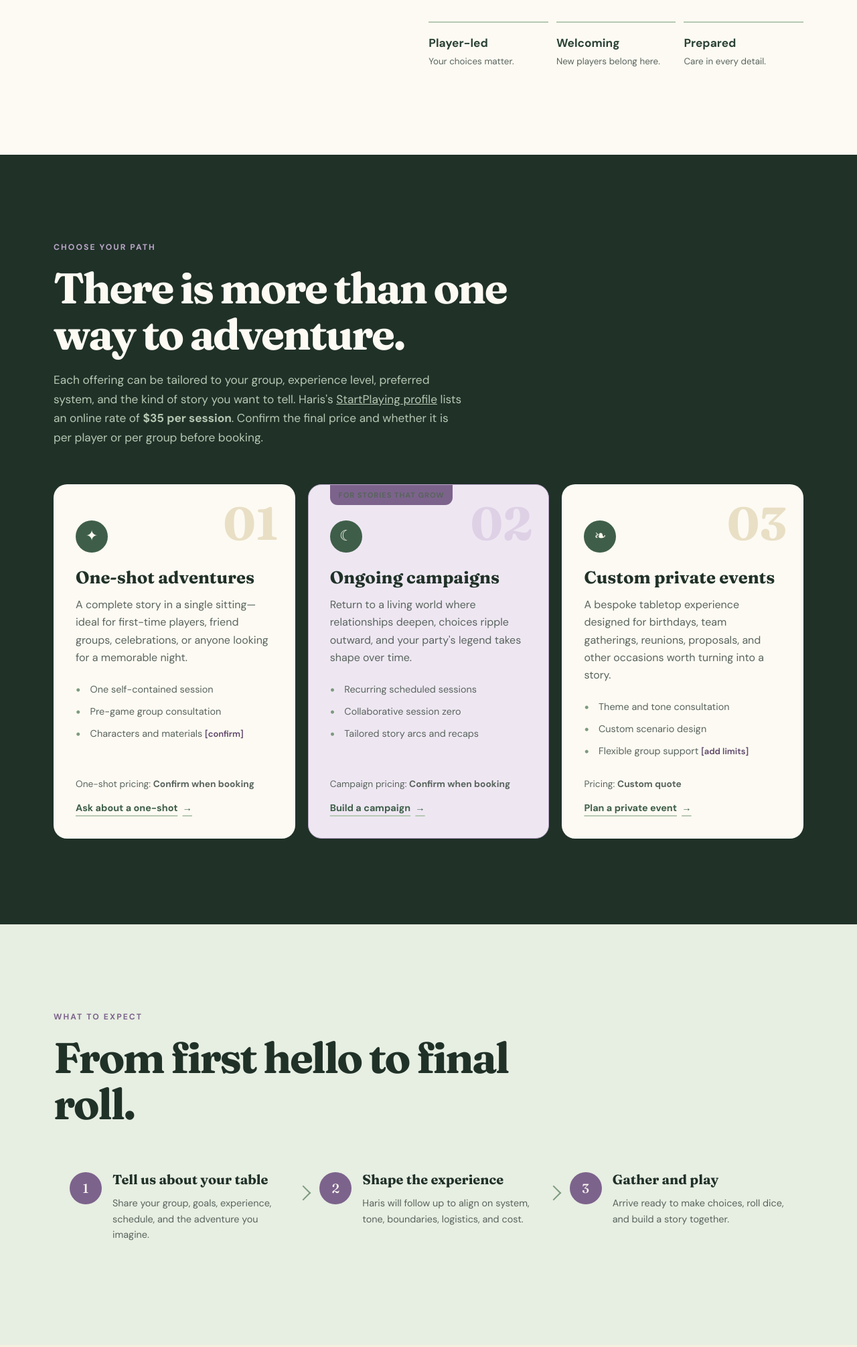
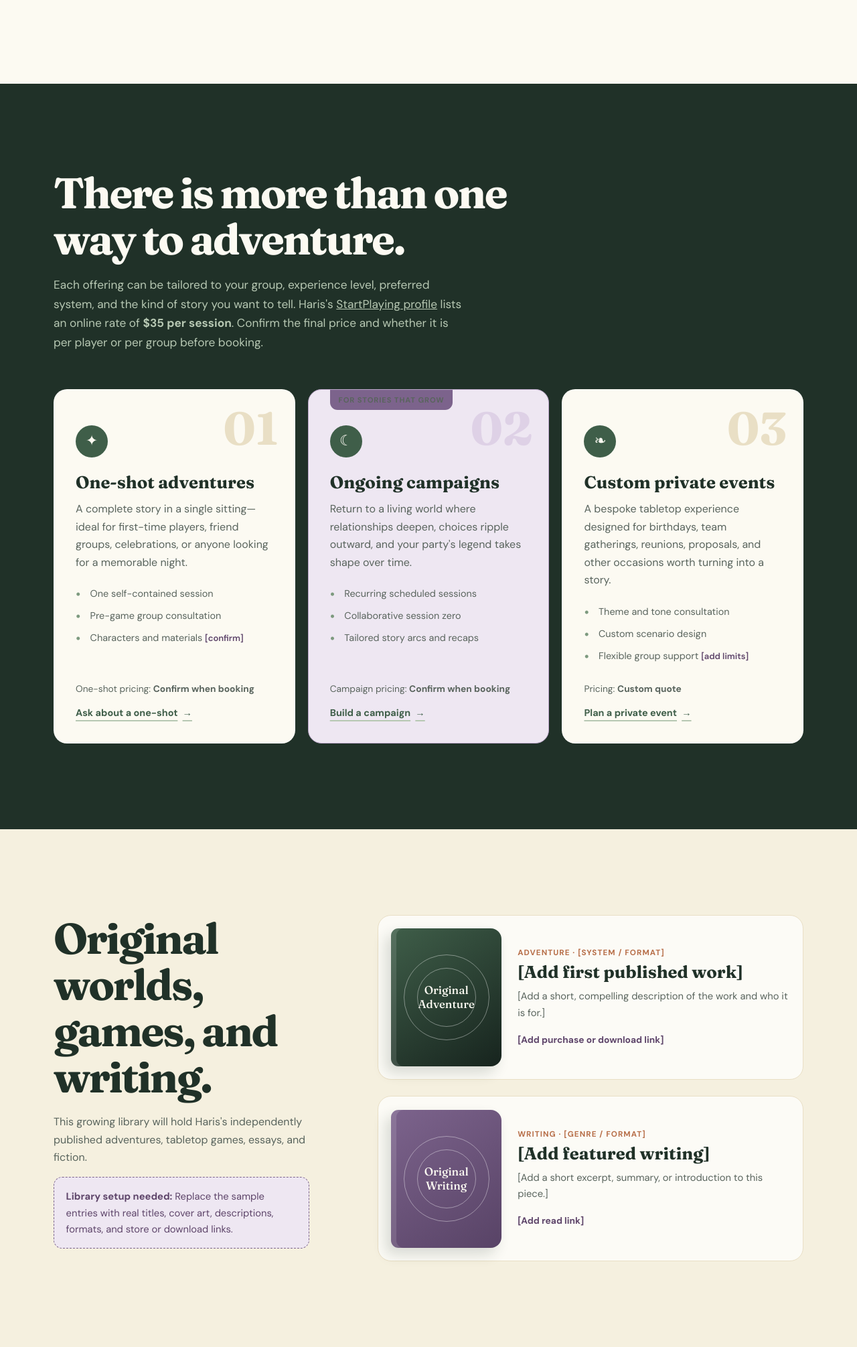
Before and after one commit to jada-not-java/rhuyees-roost, a plain HTML site: page index.html in a window 1280 px wide. Shown: the part 1450-3461 px from the top of the page at 67% size. Drawn offline with Linux system fonts and the light colour scheme.

Commit message:
Simplify homepage content and list game systems in FAQ
Remove the selected sections and labels, and invite inquiries about additional game systems.

Co-authored-by: Copilot App <223556219+Copilot@users.noreply.github.com>

```diff
--- a/index.html
+++ b/index.html
@@ -158,20 +158,6 @@
               connections made at the table are what bring every adventure to life.
             </p>
             <a class="text-link" href="biography.html">Read Harry's biography <span aria-hidden="true">→</span></a>
-            <div class="about-values">
-              <div>
-                <strong>Player-led</strong>
-                <span>Your choices matter.</span>
-              </div>
-              <div>
-                <strong>Welcoming</strong>
-                <span>New players belong here.</span>
-              </div>
-              <div>
-                <strong>Prepared</strong>
-                <span>Care in every detail.</span>
-              </div>
-            </div>
           </div>
         </div>
       </section>
@@ -179,7 +165,6 @@
       <section id="services" class="section services">
         <div class="shell">
           <div class="section-heading">
-            <p class="eyebrow">Choose your path</p>
             <h2>There is more than one way to adventure.</h2>
             <p>
               Each offering can be tailored to your group, experience level, preferred system,
@@ -246,42 +231,9 @@
         </div>
       </section>
 
-      <section class="section experience">
-        <div class="shell">
-          <div class="section-heading compact">
-            <p class="eyebrow">What to expect</p>
-            <h2>From first hello to final roll.</h2>
-          </div>
-          <ol class="steps">
-            <li>
-              <span>1</span>
-              <div>
-                <h3>Tell us about your table</h3>
-                <p>Share your group, goals, experience, schedule, and the adventure you imagine.</p>
-              </div>
-            </li>
-            <li>
-              <span>2</span>
-              <div>
-                <h3>Shape the experience</h3>
-                <p>Haris will follow up to align on system, tone, boundaries, logistics, and cost.</p>
-              </div>
-            </li>
-            <li>
-              <span>3</span>
-              <div>
-                <h3>Gather and play</h3>
-                <p>Arrive ready to make choices, roll dice, and build a story together.</p>
-              </div>
-            </li>
-          </ol>
-        </div>
-      </section>
-
       <section id="library" class="section library">
         <div class="shell library-grid">
           <div class="library-intro">
-            <p class="eyebrow">From the Roost</p>
             <h2>Original worlds, games, and writing.</h2>
             <p>
               This growing library will hold Haris's independently published adventures,
@@ -326,12 +278,7 @@
       <section id="testimonials" class="section testimonials" aria-labelledby="testimonials-title">
         <div class="shell">
           <div class="section-heading compact">
-            <p class="eyebrow">Words from the table</p>
             <h2 id="testimonials-title">Stories from the table.</h2>
-            <p>
-              Short excerpts from player reviews on
-              <a href="https://startplaying.games/gm/rhuyee">Harry's StartPlaying profile</a>.
-            </p>
           </div>
           <div class="testimonial-grid">
             <blockquote cite="https://startplaying.games/gm/rhuyee">
@@ -353,7 +300,6 @@
       <section id="faq" class="section faq">
         <div class="shell faq-layout">
           <div>
-            <p class="eyebrow">A few things to know</p>
             <h2>Frequently asked questions.</h2>
           </div>
           <div class="accordion" data-accordion>
@@ -367,8 +313,12 @@
             <details>
               <summary>Which game systems can we play?</summary>
               <p>
-                <span class="placeholder-inline">[List the systems Haris currently offers.]</span>
-                If you have a particular system in mind, include it in your inquiry.
+                Harry has run Dungeons and Dragons 5e, Daggerheart, Call of Cthulhu,
+                Vampire the Masquerade 5th edition, Dungeon Crawler Carl RPG,
+                Monster of the Week, Kids on Bikes, Thirsty Sword Lesbians, ROOT,
+                Minimum Rage, Eat the Reich, Honey Heist, and The Witch is Dead.
+                If you'd like to play a system not listed here, feel free to include
+                it in your inquiry.
               </p>
             </details>
             <details>
@@ -410,7 +360,6 @@
       <section id="contact" class="section contact">
         <div class="shell contact-grid">
           <div class="contact-copy">
-            <p class="eyebrow">Begin your adventure</p>
             <h2>Tell us what you want to play.</h2>
             <p>
               Share what you know so far. It is perfectly fine if your idea is still taking shape;
@@ -420,10 +369,6 @@
               <strong>Looking for an online game?</strong>
               <a href="https://startplaying.games/gm/rhuyee">Explore Haris's games on StartPlaying</a>
               <a href="https://startplaying.games/gm/rhuyee/review">Leave a review on StartPlaying</a>
-            </div>
-            <div class="contact-note">
-              <strong>Prefer email?</strong>
-              <span>[Add Haris's business email address]</span>
             </div>
           </div>
 
```
